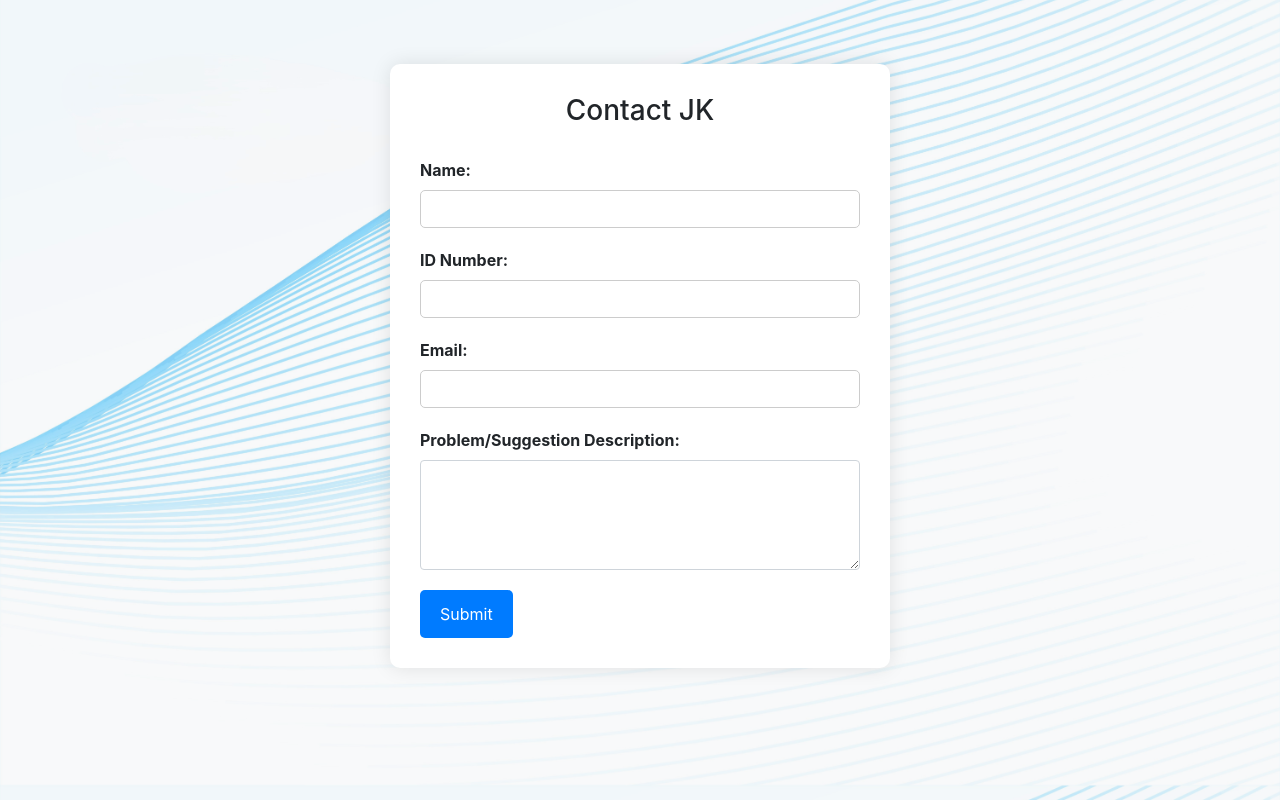
After one commit to jayakrishnagaddam/Portfolio, a Flask app: page /contactus in a window 1280 px wide. The commit adds this page. Run offline with Flask 3, Linux system fonts and the light colour scheme; some libraries are stand-ins or nearby versions.

Commit message:
Added contactus

```diff
--- a/app.py
+++ b/app.py
@@ -8,5 +8,9 @@ def home():
 def projects():
     return render_template('projects.html')
 
+@app.route('/contactus')
+def contactus():
+    return render_template('contactus.html')
+
 if __name__ == '__main__':
     app.run(host="0.0.0.0", debug=True)
--- /dev/null
+++ b/templates/contactus.html
@@ -0,0 +1,88 @@
+<!DOCTYPE html>
+<html lang="en">
+<head>
+    <meta charset="UTF-8">
+    <meta name="viewport" content="width=device-width, initial-scale=1.0">
+    <title>Contact Us</title>
+    <link rel="stylesheet" href="https://stackpath.bootstrapcdn.com/bootstrap/4.5.2/css/bootstrap.min.css">
+    <style>
+        body {
+           margin-top: 5%;
+        padding: 0;
+        background-image: url("static/contactbg.jpg");
+        background-blend-mode:multiply;
+        background-color: #f8f9fa;
+        background-size: cover; /* Ensures the image covers the entire background area */
+        background-position: center;
+        }
+        .container {
+            max-width: 500px;
+            margin: 50px auto;
+            background-color: #fff;
+            padding: 30px;
+            border-radius: 10px;
+            box-shadow: 0 0 20px rgba(0, 0, 0, 0.1);
+        }
+        h2 {
+            text-align: center;
+            font-size: 28px;
+            margin-bottom: 30px;
+        }
+        label {
+            font-weight: bold;
+        }
+        input[type="text"],
+        input[type="email"],
+        textarea {
+            width: 100%;
+            padding: 10px;
+            margin-bottom: 20px;
+            border: 1px solid #ccc;
+            border-radius: 5px;
+            box-sizing: border-box;
+        }
+        textarea {
+            resize: vertical;
+            height: 100px;
+        }
+        input[type="submit"] {
+            background-color: #007bff;
+            color: #fff;
+            border: none;
+            padding: 12px 20px;
+            border-radius: 5px;
+            cursor: pointer;
+            font-size: 16px;
+            transition: background-color 0.3s;
+        }
+        input[type="submit"]:hover {
+            background-color: #0056b3;
+        }
+    </style>
+</head>
+<body>
+    <div class="container">
+        <h2>Contact JK</h2>
+        <form action="#">
+            <div class="form-group">
+                <label for="name">Name:</label>
+                <input type="text" id="name" name="name" class="form-control" required>
+            </div>
+            <div class="form-group">
+                <label for="id_number">ID Number:</label>
+                <input type="text" id="id_number" name="id_number" class="form-control" required>
+            </div>
+
+            <div class="form-group">
+                <label for="email">Email:</label>
+                <input type="email" id="email" name="email" class="form-control" required>
+            </div>
+            <div class="form-group">
+                <label for="description">Problem/Suggestion Description:</label>
+                <textarea id="description" name="description" class="form-control" rows="4" required></textarea>
+            </div>
+            <input type="submit" value="Submit" class="btn btn-primary">
+        </form>
+    </div>
+</body>
+</html>
--- a/templates/home.html
+++ b/templates/home.html
@@ -18,7 +18,7 @@
         <p class="lead mt-4" style="font-size: 20px;">Python developer specialized in Artificial Intelligence and
         Intelligent Process Automation</p>
         <div style="display: grid;">
-        <a class="mt-2 btn btn-primary" href="#">Contact</a>
+        <a class="mt-2 btn btn-primary" href="{{url_for('contactus')}}">Contact</a>
         <a class="mt-2 btn btn-light active" href="{{url_for('projects')}}">My Works</a>
         </div>
     </div>
```
Also changed, not shown: static/contactbg.jpg (added).
